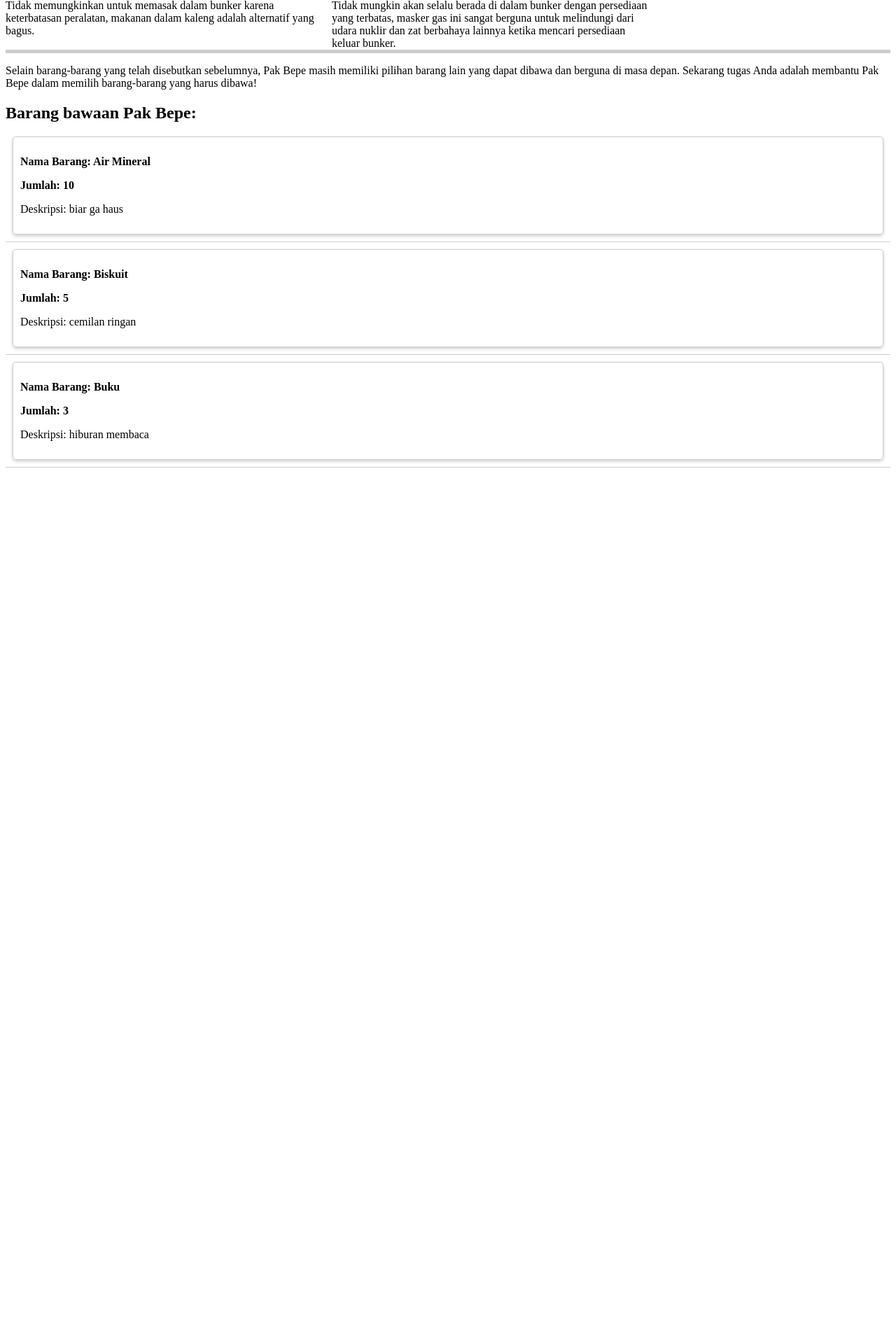
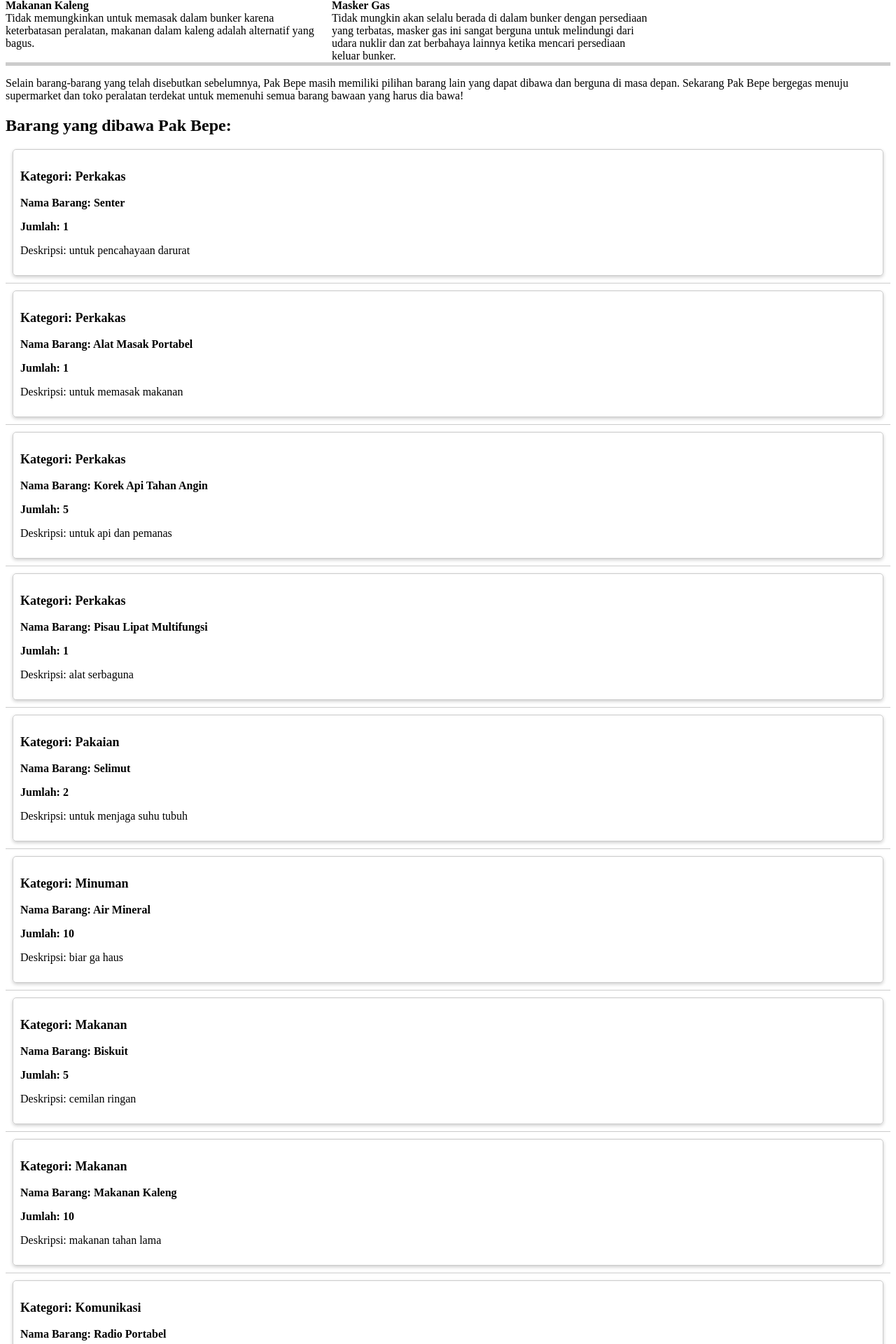
Before and after one commit to yhogaa/inventory-assignments, a Django app: page /main/ in a window 1280 px wide. Shown: the part 689-2609 px from the top of the page at 70% size. Before the commit the page ends 1357 px from the top, so only its background shows below. Run offline with Django 4.2, Linux system fonts and the light colour scheme.

Commit message:
update for website, add category and some new items

```diff
--- a/main/models.py
+++ b/main/models.py
@@ -1,7 +1,7 @@
 from django.db import models
 
 class Items(models.Model):
-    name = models.CharField(max_length=255)
-    date_added = models.DateField(auto_now_add=True)
+    item = models.CharField(max_length=100)
+    category = models.CharField(max_length=100)
     amount = models.IntegerField()
     description = models.TextField()
--- a/main/templates/main.html
+++ b/main/templates/main.html
@@ -15,6 +15,11 @@
             margin: 10px;
             border-radius: 5px;
             box-shadow: 0 2px 5px rgba(0, 0, 0, 0.2);
+        }
+
+        .item-category {
+            font-size: large;
+            font-weight: bold;
         }
 
         .item-info {
@@ -40,10 +45,13 @@
 <body>
     <center>
     <h1>Last Stand in Atomville</h1>
-    <p>Pak Bepe mendengar berita tentang potensi perang nuklir yang akan terjadi dalam waktu dekat.
-        Dengan khawatir, Pak Bepe teringat bahwa dia memiliki sebuah bunker di daerah kutek.
-        Pak Bepe segera merasa perlu untuk mengumpulkan barang-barang yang diperlukan dengan secepatnya
-        agar dia dapat bertahan hidup dalam bunker tersebut selama masa krisis yang mungkin berlangsung tanpa batas waktu yang bisa ditentukan.
+    <p>
+        Pak Bepe mendengar kabar tentang potensi perang nuklir yang mungkin pecah dalam waktu dekat.
+        Penuh kekhawatiran, dia tiba-tiba teringat memiliki sebuah bunker di suatu tempat terpencil di daerah kutek.
+        Langsung saja, Pak Bepe merasa mendesak untuk segera mengumpulkan segala perlengkapan yang diperlukan dengan secepat mungkin.
+        Dia menyadari bahwa ini adalah satu-satunya cara untuk memastikan kelangsungan hidupnya dalam bunker tersebut
+        selama masa krisis yang dapat berlangsung tanpa batas waktu yang bisa diprediksi. Pak Bepe juga ingin membagi setiap barangnya kedalam beberapa kategori
+        agar dapat dia cari dengan mudah ketika membutuhkannya.
     </p>
     </center>
 
@@ -78,19 +86,20 @@
 
     <div class="st">
         <p>Selain barang-barang yang telah disebutkan sebelumnya, Pak Bepe masih memiliki pilihan barang lain yang dapat dibawa dan berguna di masa depan.
-            Sekarang tugas Anda adalah membantu Pak Bepe dalam memilih barang-barang yang harus dibawa!
+            Sekarang Pak Bepe bergegas menuju supermarket dan toko peralatan terdekat untuk memenuhi semua barang bawaan yang harus dia bawa!
         </p>
     </div>
 
-    <h2>Barang bawaan Pak Bepe:</h2>
+    <h2>Barang yang dibawa Pak Bepe:</h2>
 
     {% for item_info in items %}
     <div class="item-container">
+        <p class="item-category">Kategori: {{ item_info.category }}</p>
         <p class="item-info">Nama Barang: {{ item_info.item }}</p>
         <p class="item-info">Jumlah: {{ item_info.amount }}</p>
         <p class="item-description">Deskripsi: {{ item_info.description }}</p>
     </div>
     <hr>
-{% endfor %}
+    {% endfor %}
 
 </body>
--- a/main/views.py
+++ b/main/views.py
@@ -3,10 +3,23 @@ from django.shortcuts import render
 # Create your views here.
 def show_main(request):
     items = [
-        {'item': 'Air Mineral', 'amount': 10, 'description': 'biar ga haus'},
-        {'item': 'Biskuit', 'amount': 5, 'description': 'cemilan ringan'},
-        {'item': 'Buku', 'amount': 3, 'description': 'hiburan membaca'},
+        {'item': 'Air Mineral', 'amount': 10, 'description': 'biar ga haus', 'category': 'Minuman'},
+        {'item': 'Biskuit', 'amount': 5, 'description': 'cemilan ringan', 'category': 'Makanan'},
+        {'item': 'Buku', 'amount': 3, 'description': 'hiburan membaca', 'category': 'Hiburan'},
+        {'item': 'Senter', 'amount': 1, 'description': 'untuk pencahayaan darurat', 'category': 'Perkakas'},
+        {'item': 'Radio Portabel', 'amount': 1, 'description': 'untuk informasi luar', 'category': 'Komunikasi'},
+        {'item': 'Obat-obatan', 'amount': 1, 'description': 'untuk perawatan kesehatan', 'category': 'Kesehatan'},
+        {'item': 'Selimut', 'amount': 2, 'description': 'untuk menjaga suhu tubuh', 'category': 'Pakaian'},
+        {'item': 'Masker Gas', 'amount': 10, 'description': 'untuk perlindungan pernapasan', 'category': 'Kesehatan'},
+        {'item': 'Sarung Tangan', 'amount': 10, 'description': 'untuk perlindungan tangan', 'category': 'Kesehatan'},
+        {'item': 'Makanan Kaleng', 'amount': 10, 'description': 'makanan tahan lama', 'category': 'Makanan'},
+        {'item': 'Alat Masak Portabel', 'amount': 1, 'description': 'untuk memasak makanan', 'category': 'Perkakas'},
+        {'item': 'Korek Api Tahan Angin', 'amount': 5, 'description': 'untuk api dan pemanas', 'category': 'Perkakas'},
+        {'item': 'Pisau Lipat Multifungsi', 'amount': 1, 'description': 'alat serbaguna', 'category': 'Perkakas'},
+        {'item': 'Alat Pertolongan Pertama', 'amount': 1, 'description': 'untuk perawatan luka', 'category': 'Kesehatan'},
     ]
+
+    items = sorted(items, key=lambda x: x['category'], reverse= True)
 
     context = {
         'items': items,
```
